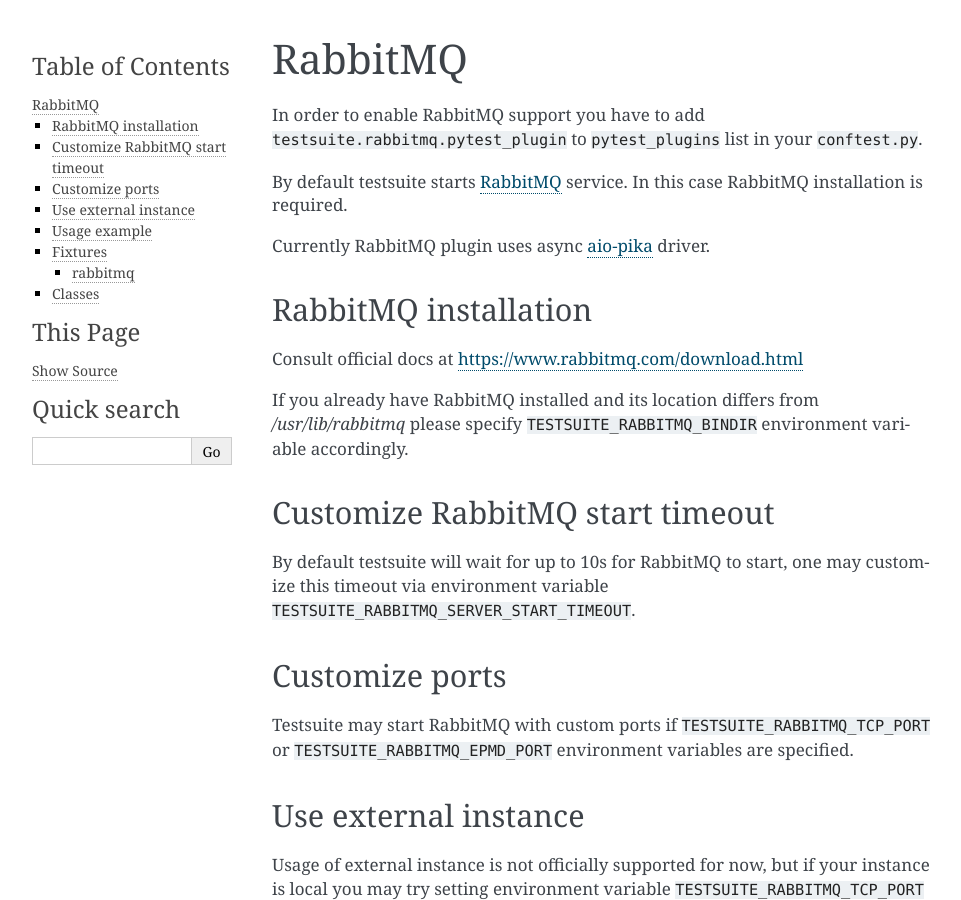
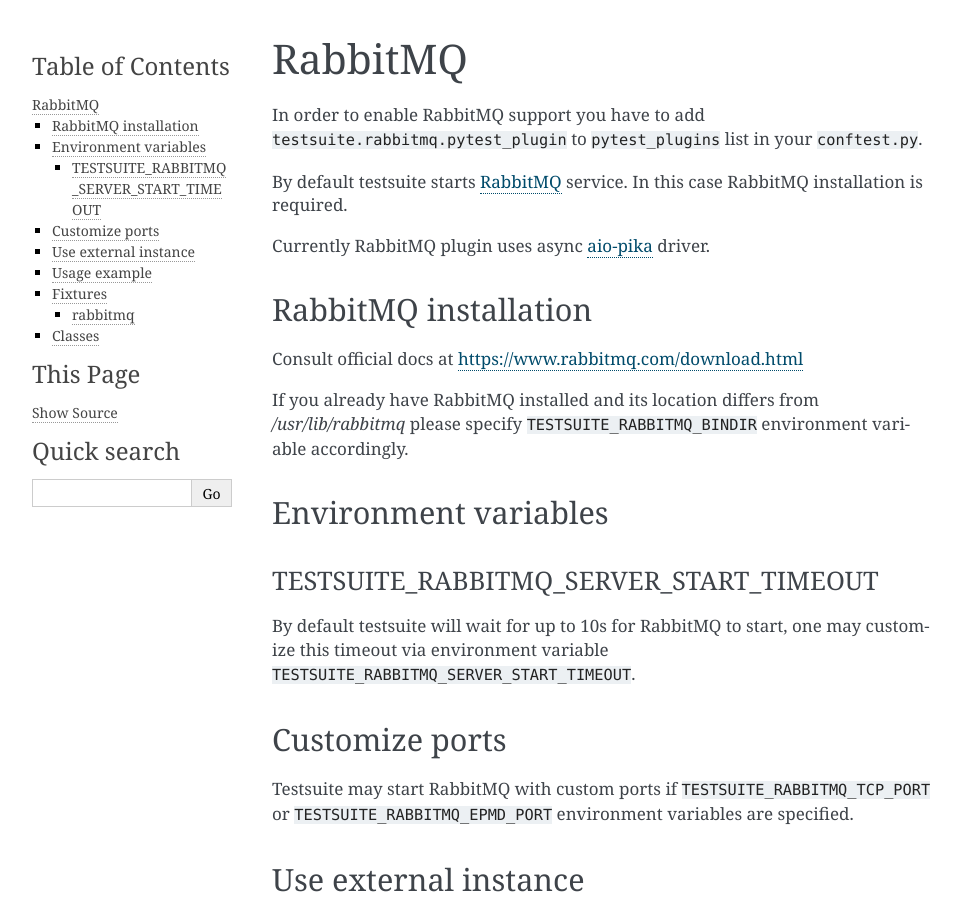
Before and after one commit to yandex/yandex-taxi-testsuite, a Sphinx documentation site: the page built from docs/rabbitmq.rst, in a window 1280 px wide and 900 px high. Shown: the whole window, without its empty margins (148-1109 px from the left). Built offline with Sphinx 7.4.7, drawn with Linux system fonts in a browser that asks for light colours.

Commit message:
change docs format for server_start env variables

```diff
--- a/docs/clickhouse.rst
+++ b/docs/clickhouse.rst
@@ -32,11 +32,14 @@
 
 If you already have clickhouse installed, please symlink it to ``/usr/bin/clickhouse``
 
-Customize ClickHouse start timeout
-----------------------------------
+Environment variables
+---------------------
 
+TESTSUITE_CLICKHOUSE_SERVER_START_TIMEOUT
+~~~~~~~~~~~~~~~~~~~~~~~~~~~~~~~~~~~~~~~~~~
 By default testsuite will wait for up to 20s for ClickHouse to start,
 one may customize this timeout via environment variable ``TESTSUITE_CLICKHOUSE_SERVER_START_TIMEOUT``.
+
 
 Customize ports
 ---------------
--- a/docs/mysql.rst
+++ b/docs/mysql.rst
@@ -17,9 +17,11 @@
 * file ``my_DBNAME.sql``
 * directory ``my_DBNAME/``
 
-Customize MySQL start timeout
------------------------------
+Environment variables
+---------------------
 
+TESTSUITE_MYSQL_SERVER_START_TIMEOUT
+~~~~~~~~~~~~~~~~~~~~~~~~~~~~~~~~~~~~
 By default testsuite will wait for up to 10s for MySQL to start,
 one may customize this timeout via environment variable ``TESTSUITE_MYSQL_SERVER_START_TIMEOUT``.
 
--- a/docs/rabbitmq.rst
+++ b/docs/rabbitmq.rst
@@ -19,9 +19,11 @@
 `/usr/lib/rabbitmq` please specify
 ``TESTSUITE_RABBITMQ_BINDIR`` environment variable accordingly.
 
-Customize RabbitMQ start timeout
---------------------------------
+Environment variables
+---------------------
 
+TESTSUITE_RABBITMQ_SERVER_START_TIMEOUT
+~~~~~~~~~~~~~~~~~~~~~~~~~~~~~~~~~~~~~~~
 By default testsuite will wait for up to 10s for RabbitMQ to start,
 one may customize this timeout via environment variable ``TESTSUITE_RABBITMQ_SERVER_START_TIMEOUT``.
 
```
